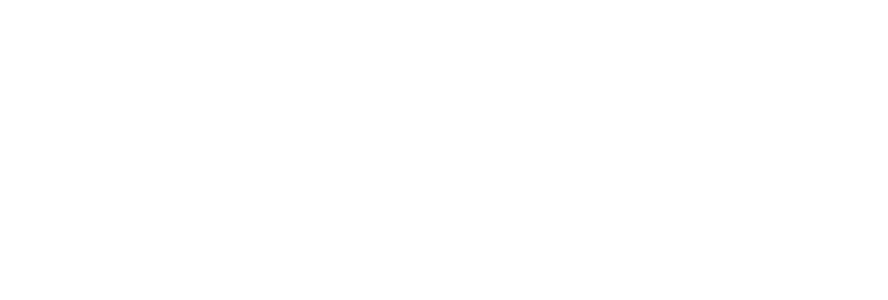
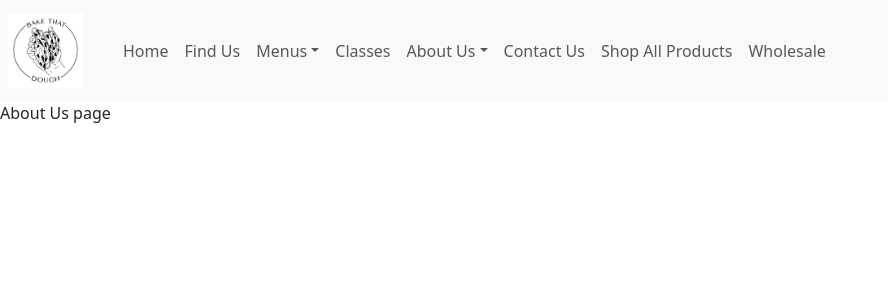
Before and after one commit to aaron-webdev/btd_repo, a React (Vite) app in the folder btd_react/: page /about in a window 1280 px wide. Before the commit this address had no page. Shown: the top 300 px of the page, without its empty margins (0-888 px from the left). Built offline with nearby package versions, Linux system fonts and the light colour scheme.

Commit message:
deleted failed attempt at the carousel.

```diff
--- a/btd_react/src/App.jsx
+++ b/btd_react/src/App.jsx
@@ -4,6 +4,8 @@
 
 
 import Homepage from "./pages/Homepage.jsx";
+import AboutUs from "./pages/AboutUs.jsx";
+import FindUs from "./pages/FindUs.jsx";
 
 
 
@@ -18,6 +20,8 @@
     <BrowserRouter>
       <Routes>
         <Route path='/' element={<Homepage/>}/>
+        <Route path='/about' element={<AboutUs/>}/>
+        <Route path='/findus' element={<FindUs/>}/>
       </Routes>
     </BrowserRouter>
     </>
--- a/btd_react/src/componets/NavigationMenu.jsx
+++ b/btd_react/src/componets/NavigationMenu.jsx
@@ -21,7 +21,7 @@
 
                 </Nav.Link>
                 <Nav.Link href="/">Home</Nav.Link>
-                <Nav.Link href="#">Find Us</Nav.Link>
+                <Nav.Link href="/findus">Find Us</Nav.Link>
                 <NavDropdown title='Menus' id='basic-nav-dropdown'>
                     <NavDropdown.Item href='#'>In Store Menu</NavDropdown.Item>
                     <NavDropdown.Item href='#'>Seasonal Preorder</NavDropdown.Item>
--- /dev/null
+++ b/btd_react/src/pages/AboutUs.jsx
@@ -0,0 +1,16 @@
+import NavigationMenu from "../componets/NavigationMenu";
+
+
+
+
+export default function AboutUs()
+{
+
+
+    return(
+        <>
+        <NavigationMenu/>
+        <p>About Us page</p>
+        </>
+    )
+}
--- /dev/null
+++ b/btd_react/src/pages/FindUs.jsx
@@ -0,0 +1,12 @@
+
+
+
+
+export default function FindUs()
+{
+
+
+    return(
+        <p>Find Us page</p>
+    )
+}
```
Also changed, not shown: btd_react/src/pages/Classes.jsx (added, +12 -0 lines), btd_react/src/pages/ContactUs.jsx (added, +12 -0 lines), btd_react/src/pages/Menus.jsx (added, +12 -0 lines), btd_react/src/pages/ShopAll.jsx (added, +12 -0 lines), btd_react/src/pages/Wholesale.jsx (added, +12 -0 lines).
